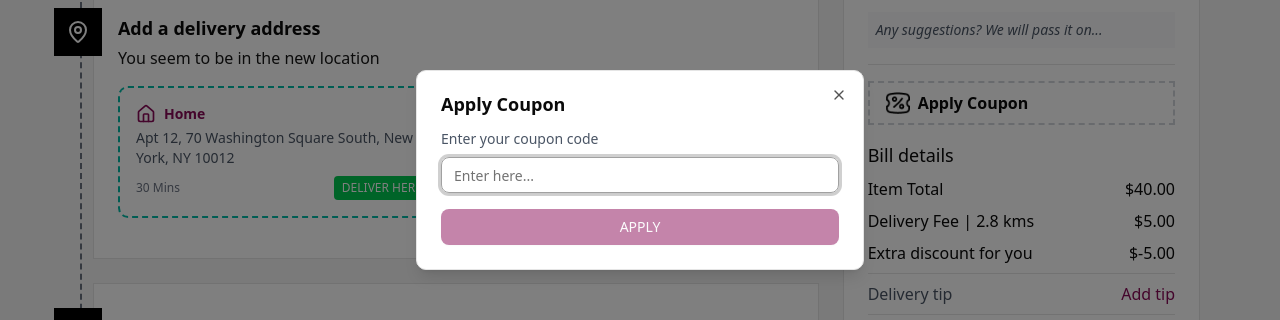
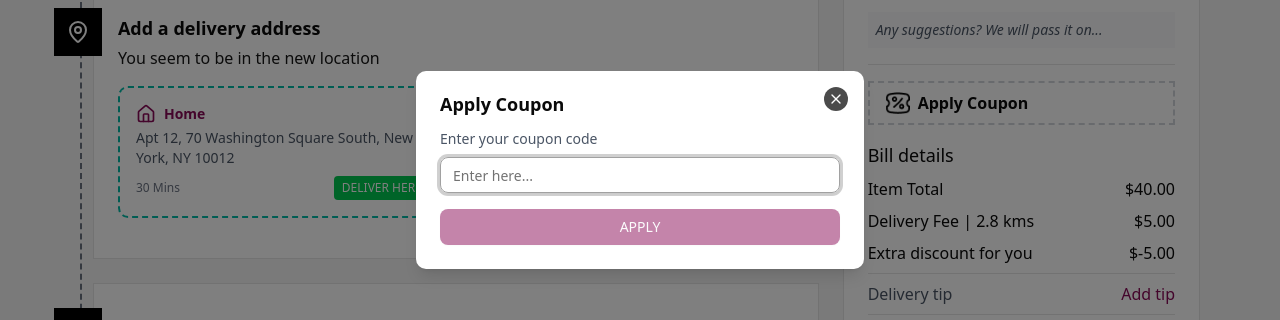
Before and after one commit to react6-flyweis/zedle-ui, a Next.js app: page /users/grocery/cart in a window 1280 px wide. Both pictures are taken after a click on the button "Apply Coupon". Shown: the part 230-550 px from the top of the page. Built offline with nearby package versions, Linux system fonts and the light colour scheme.

Commit message:
fix(ui): adjust close button styling in dialog

```diff
--- a/src/components/ui/dialog.tsx
+++ b/src/components/ui/dialog.tsx
@@ -60,7 +60,7 @@ function DialogContent({
       <DialogPrimitive.Content
         data-slot="dialog-content"
         className={cn(
-          "bg-background data-[state=open]:animate-in data-[state=closed]:animate-out data-[state=closed]:fade-out-0 data-[state=open]:fade-in-0 data-[state=closed]:zoom-out-95 data-[state=open]:zoom-in-95 fixed top-[50%] left-[50%] z-50 grid w-full max-w-[calc(100%-2rem)] translate-x-[-50%] translate-y-[-50%] gap-4 rounded-lg border p-6 shadow-lg duration-200 sm:max-w-lg",
+          "bg-background data-[state=open]:animate-in data-[state=closed]:animate-out data-[state=closed]:fade-out-0 data-[state=open]:fade-in-0 data-[state=closed]:zoom-out-95 data-[state=open]:zoom-in-95 fixed top-[50%] left-[50%] z-50 grid w-full max-w-[calc(100%-2rem)] translate-x-[-50%] translate-y-[-50%] gap-4 rounded-lg p-6 shadow-lg duration-200 sm:max-w-lg",
           className,
         )}
         {...props}
@@ -69,9 +69,9 @@ function DialogContent({
         {showCloseButton && (
           <DialogPrimitive.Close
             data-slot="dialog-close"
-            className="ring-offset-background focus:ring-ring data-[state=open]:bg-accent data-[state=open]:text-muted-foreground absolute top-4 right-4 rounded-xs opacity-70 transition-opacity hover:opacity-100 focus:ring-2 focus:ring-offset-2 focus:outline-hidden disabled:pointer-events-none [&_svg]:pointer-events-none [&_svg]:shrink-0 [&_svg:not([class*='size-'])]:size-4"
+            className="ring-offset-background focus:ring-ring data-[state=open]:bg-accent data-[state=open]:text-muted-foreground absolute top-4 right-4 opacity-70 transition-opacity hover:opacity-100 focus:ring-2 focus:ring-offset-2 focus:outline-hidden disabled:pointer-events-none [&_svg]:pointer-events-none [&_svg]:shrink-0 [&_svg:not([class*='size-'])]:size-4 rounded-full bg-black p-1"
           >
-            <XIcon />
+            <XIcon className="text-white" />
             <span className="sr-only">Close</span>
           </DialogPrimitive.Close>
         )}
```
